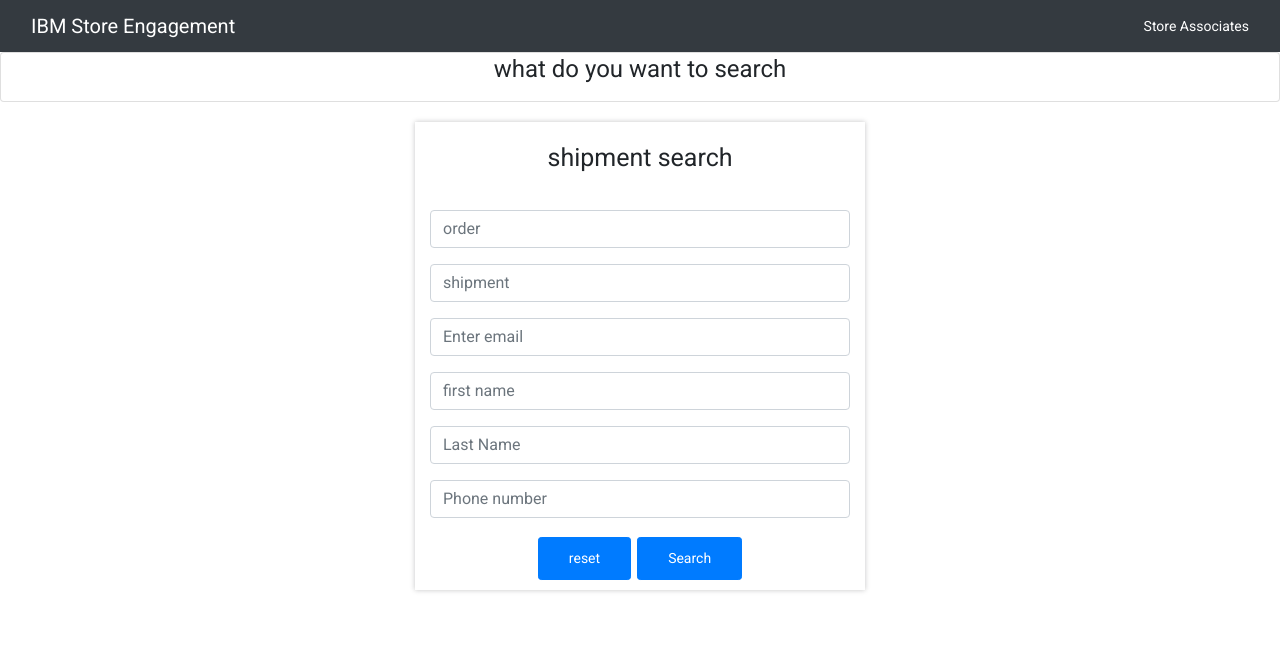
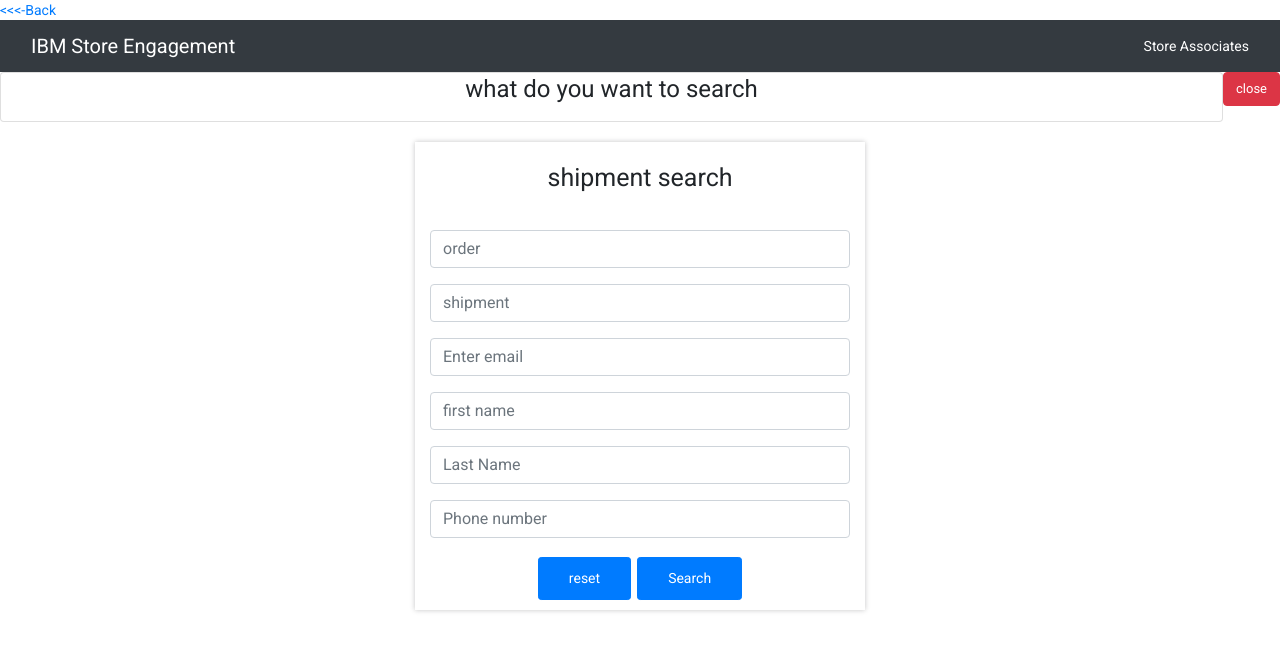
Before and after one commit to Gousebasha8/shipment_ibm, an Angular app: page /home in a window 1280 px wide. Shown: the top 650 px of the page. Built offline with nearby package versions, Linux system fonts and the light colour scheme.

Commit message:
back and close functionality added

```diff
--- a/src/app/app.component.css
+++ b/src/app/app.component.css
@@ -13,6 +13,3 @@
 } */
 /* .navbar-text{
     color: white;  */
-    /* padding-right: 3rem; */
-    /* font-size: 15px; */
- /* }  */
--- a/src/app/app.component.html
+++ b/src/app/app.component.html
@@ -15,6 +15,11 @@
     </div>
   </div>
 </nav> -->
+<a href="javascript:void(1)" (click)="goBack()">
+  <<<-Back
+</a>
+
+
 <app-header></app-header>
 <router-outlet></router-outlet>
 <!-- <app-shipment-search></app-shipment-search> -->
--- a/src/app/app.component.ts
+++ b/src/app/app.component.ts
@@ -1,10 +1,22 @@
+
 import { Component } from '@angular/core';
+import { Location } from '@angular/common';
 
 @Component({
   selector: 'app-root',
   templateUrl: './app.component.html',
-  styleUrls: ['./app.component.css']
+  styleUrls: [ './app.component.css' ]
 })
 export class AppComponent {
+
+  constructor( private location: Location ) {
+  }
+
+  goBack() {
+    // window.history.back();
+    this.location.back();
+
+    console.log( 'goBack()...' );
+  }
   title = 'shipmentSearch';
 }
--- a/src/app/components/header/header.component.css
+++ b/src/app/components/header/header.component.css
@@ -6,3 +6,7 @@
     /* padding-right: 3rem; */
     /* font-size: 15px; */
  }
+ button{
+    float:right;
+    font-size: small;
+ }
--- a/src/app/components/header/header.component.html
+++ b/src/app/components/header/header.component.html
@@ -8,3 +8,4 @@
       </div>
     </div>
   </nav>
+  <button class="btn btn-danger" (click)="gotoHome()">close</button>
--- a/src/app/components/header/header.component.ts
+++ b/src/app/components/header/header.component.ts
@@ -1,4 +1,5 @@
 import { Component, OnInit } from '@angular/core';
+import { Router } from '@angular/router';
 
 @Component({
   selector: 'app-header',
@@ -7,7 +8,10 @@ import { Component, OnInit } from '@angular/core';
 })
 export class HeaderComponent implements OnInit {
 
-  constructor() { }
+  constructor(private router: Router) { }
+  gotoHome(){
+    this.router.navigate(["/home"])
+  }
 
   ngOnInit(): void {
   }
--- a/src/app/components/shipment-search/shipment-search.component.ts
+++ b/src/app/components/shipment-search/shipment-search.component.ts
@@ -15,6 +15,7 @@ export class ShipmentSearchComponent implements OnInit {
 
   }
 
+
   ngOnInit(): void {
   }
 
```
